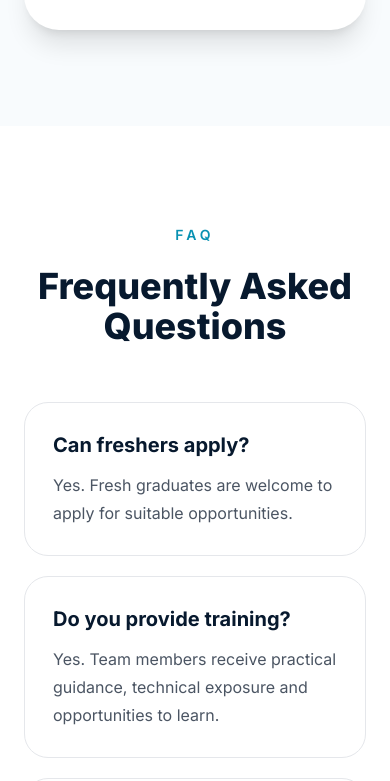
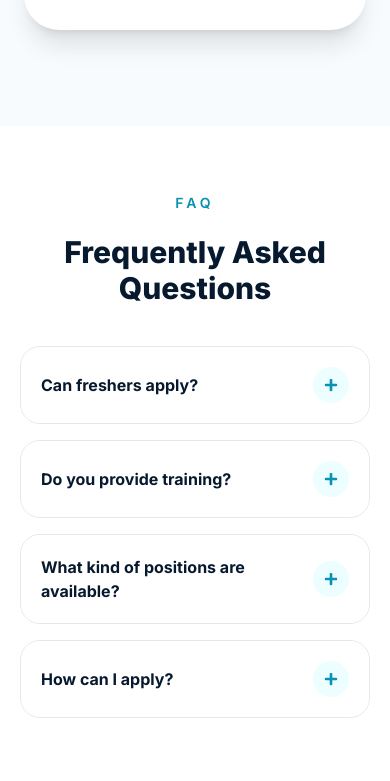
Before and after one commit to madhul733/vs-enterprises, a React (Create React App) app: page /career in a window 390 px wide. Shown: the part 7744-8525 px from the top of the page. Built offline with nearby package versions, Linux system fonts and the light colour scheme.

Commit message:
Add scroll to top on page navigation

```diff
--- a/src/App.js
+++ b/src/App.js
@@ -1,5 +1,7 @@
 import React from "react";
 import { BrowserRouter, Routes, Route } from "react-router-dom";
+import { useEffect } from "react";
+import { useLocation } from "react-router-dom";
 
 import NavBar from "./components/NavBar";
 import Footer from "./components/Footer";
@@ -14,7 +16,19 @@ import AboutUs from "./pages/AboutUs";
 import Career from "./pages/Career";
 import Solutions from "./pages/Solutions";
 import GetQuote from "./pages/GetQuote";
+function ScrollToTop() {
+  const { pathname } = useLocation();
 
+  useEffect(() => {
+    window.scrollTo({
+      top: 0,
+      left: 0,
+      behavior: "instant",
+    });
+  }, [pathname]);
+
+  return null;
+}
 function HomePage() {
   return (
     <>
@@ -31,7 +45,7 @@ function App() {
     <BrowserRouter>
 
       <NavBar />
-
+   <ScrollToTop />
       <Routes>
 
          <Route
--- a/src/components/Footer.jsx
+++ b/src/components/Footer.jsx
@@ -88,7 +88,7 @@ export default function Footer() {
 
               <li>
                 <Link
-                  to="/about"
+                  to="/about-us"
                   className="text-gray-400 hover:text-cyan-400 transition"
                 >
                   About Us
@@ -196,7 +196,7 @@ export default function Footer() {
                   href="mailto:SaurabhSharma825@yahoo.com"
                   className="block mt-2 text-gray-400 hover:text-cyan-400 transition"
                 >
-               SaurabhSharma825@yahoo.com
+               saurabh_sharma825@yahoo.com
                 </a>
 
               </div>
--- a/src/components/NavBar.jsx
+++ b/src/components/NavBar.jsx
@@ -81,7 +81,7 @@ export default function Navbar() {
               className="flex items-center gap-2 text-[15px] hover:text-cyan-300 transition"
             >
               <FaEnvelope className="text-[13px]" />
-              Saurabh_sharma825@yahoo.com
+              saurabh_sharma825@yahoo.com
             </a>
 
           </div>
@@ -211,18 +211,7 @@ export default function Navbar() {
                 <Link
                   to="/home"
                   className="
-                    relative
-                    text-[17px]
-                    font-semibold
-                    text-[#009999]
-                    after:absolute
-                    after:left-0
-                    after:-bottom-[12px]
-                    after:w-full
-                    after:h-[3px]
-                    after:bg-[#009999]
-                    after:rounded-full
-                  "
+                   font-semibold hover:text-[#009999] transition"
                 >
                   Home
                 </Link>
--- a/src/pages/Career.jsx
+++ b/src/pages/Career.jsx
@@ -8,6 +8,7 @@ import {
   FaAward,
   FaCheckCircle,
   FaBriefcase,
+  FaPlus,
 } from "react-icons/fa";
 
 const jobs = [
@@ -88,6 +89,9 @@ export default function Career() {
   const [loading, setLoading] = useState(false);
   const [success, setSuccess] = useState("");
   const [error, setError] = useState("");
+
+  // FAQ accordion state
+  const [openIndex, setOpenIndex] = useState(null);
 
   // ==========================================
   // HANDLE INPUT
@@ -351,6 +355,7 @@ export default function Career() {
               <div className="grid sm:grid-cols-2 gap-7 mt-10">
 
                 <div className="flex gap-4">
+
                   <FaChartLine className="text-cyan-600 text-2xl mt-1 flex-shrink-0" />
 
                   <div>
@@ -362,10 +367,12 @@ export default function Career() {
                       Build a long-term professional career.
                     </p>
                   </div>
+
                 </div>
 
 
                 <div className="flex gap-4">
+
                   <FaGraduationCap className="text-cyan-600 text-2xl mt-1 flex-shrink-0" />
 
                   <div>
@@ -377,10 +384,12 @@ export default function Career() {
                       Gain practical knowledge and exposure.
                     </p>
                   </div>
+
                 </div>
 
 
                 <div className="flex gap-4">
+
                   <FaUsers className="text-cyan-600 text-2xl mt-1 flex-shrink-0" />
 
                   <div>
@@ -392,10 +401,12 @@ export default function Career() {
                       Work with experienced professionals.
                     </p>
                   </div>
+
                 </div>
 
 
                 <div className="flex gap-4">
+
                   <FaAward className="text-cyan-600 text-2xl mt-1 flex-shrink-0" />
 
                   <div>
@@ -407,6 +418,7 @@ export default function Career() {
                       Your contribution is valued and recognized.
                     </p>
                   </div>
+
                 </div>
 
               </div>
@@ -851,9 +863,11 @@ export default function Career() {
           FAQ
       ===================================================== */}
 
-      <section className="py-24 lg:py-28 bg-white">
+      <section className="py-16 md:py-20">
 
-        <div className="max-w-5xl mx-auto px-6 lg:px-8">
+        <div className="max-w-5xl mx-auto px-5 sm:px-6 lg:px-8">
+
+          {/* HEADING */}
 
           <div className="text-center">
 
@@ -861,7 +875,7 @@ export default function Career() {
               FAQ
             </span>
 
-            <h2 className="mt-5 text-4xl md:text-5xl font-black text-[#07192E]">
+            <h2 className="mt-5 text-3xl sm:text-4xl md:text-5xl font-black text-[#07192E]">
               Frequently Asked
               <br />
               Questions
@@ -870,7 +884,9 @@ export default function Career() {
           </div>
 
 
-          <div className="space-y-5 mt-14">
+          {/* FAQ LIST */}
+
+          <div className="space-y-4 mt-10 md:mt-14">
 
             {faqs.map((item, index) => (
 
@@ -883,16 +899,123 @@ export default function Career() {
                   delay: index * 0.08,
                 }}
                 viewport={{ once: true }}
-                className="rounded-[24px] border border-gray-200 p-7 hover:border-cyan-300 transition"
+                className="
+                  rounded-[20px]
+                  md:rounded-[24px]
+                  border
+                  border-gray-200
+                  overflow-hidden
+                  hover:border-cyan-300
+                  transition
+                "
               >
 
-                <h3 className="text-xl md:text-2xl font-bold text-[#07192E]">
-                  {item.q}
-                </h3>
+                {/* QUESTION */}
 
-                <p className="mt-3 text-gray-600 leading-7">
-                  {item.a}
-                </p>
+                <button
+                  type="button"
+                  onClick={() =>
+                    setOpenIndex(
+                      openIndex === index ? null : index
+                    )
+                  }
+                  className="
+                    w-full
+                    flex
+                    items-center
+                    justify-between
+                    gap-5
+                    text-left
+                    px-5
+                    py-5
+                    md:px-7
+                    md:py-6
+                    bg-white
+                  "
+                >
+
+                  <h3
+                    className="
+                      text-base
+                      sm:text-lg
+                      md:text-xl
+                      font-bold
+                      text-[#07192E]
+                      leading-6
+                    "
+                  >
+                    {item.q}
+                  </h3>
+
+
+                  {/* PLUS ICON */}
+
+                  <span
+                    className="
+                      flex-shrink-0
+                      w-9
+                      h-9
+                      md:w-10
+                      md:h-10
+                      rounded-full
+                      bg-cyan-50
+                      text-cyan-600
+                      flex
+                      items-center
+                      justify-center
+                      transition-transform
+                      duration-300
+                    "
+                    style={{
+                      transform:
+                        openIndex === index
+                          ? "rotate(45deg)"
+                          : "rotate(0deg)",
+                    }}
+                  >
+                    <FaPlus className="text-sm" />
+                  </span>
+
+                </button>
+
+
+                {/* ANSWER */}
+
+                <div
+                  className={`
+                    grid
+                    transition-all
+                    duration-300
+                    ease-in-out
+                    ${
+                      openIndex === index
+                        ? "grid-rows-[1fr] opacity-100"
+                        : "grid-rows-[0fr] opacity-0"
+                    }
+                  `}
+                >
+
+                  <div className="overflow-hidden">
+
+                    <p
+                      className="
+                        px-5
+                        pb-5
+                        md:px-7
+                        md:pb-6
+                        text-sm
+                        md:text-base
+                        text-gray-600
+                        leading-6
+                        md:leading-7
+                      "
+                    >
+                      {item.a}
+                    </p>
+
+                  </div>
+
+                </div>
 
               </motion.div>
 
@@ -901,7 +1024,9 @@ export default function Career() {
           </div>
 
         </div>
+
       </section>
+
     </>
   );
 }
```
